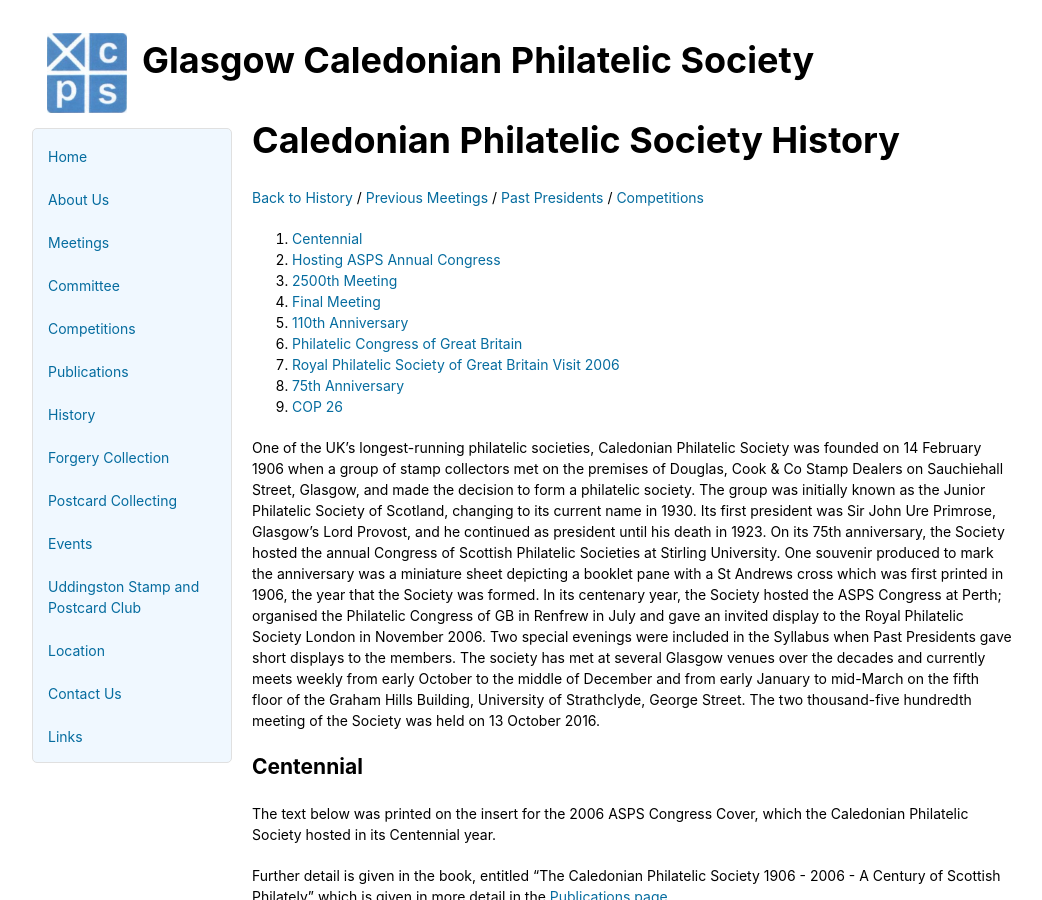
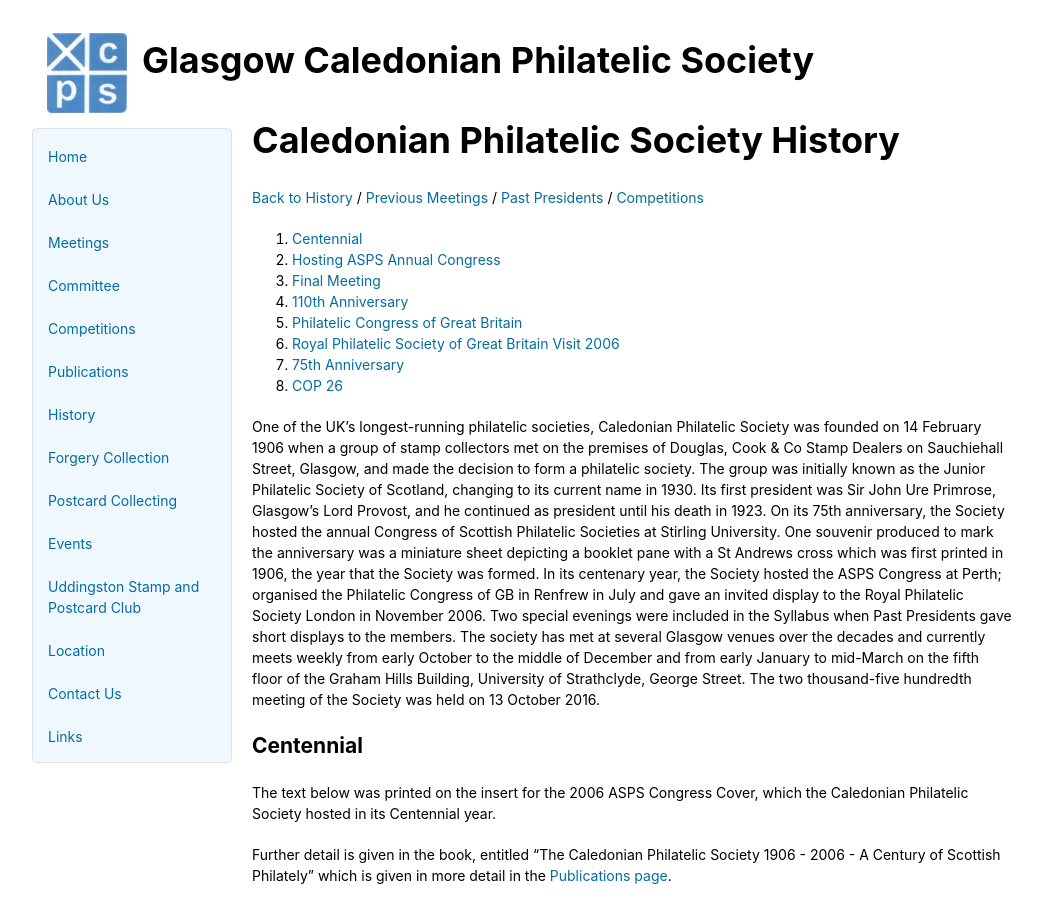
Before and after one commit to astalker/caledonian-stamps, a Jekyll site: the page built from history-caledonian.md, in a window 1280 px wide and 900 px high. Shown: the whole window, without its empty margins (118-1160 px from the left). Built offline with Jekyll 4.4.1, drawn with Linux system fonts in a browser that asks for light colours; our own code applies the rules of GitHub Pages for plain Markdown files.

Commit message:
Removal of link to 2500th meeting

```diff
--- a/history-caledonian.md
+++ b/history-caledonian.md
@@ -4,7 +4,6 @@
 
 1. [Centennial](#centennial)
 1. [Hosting ASPS Annual Congress](#hosting-asps-annual-congress)
-1. [2500th Meeting](#2500th-meeting)
 1. [Final Meeting](#the-final-meeting-of-caledonian-philatelic-society)
 1. [110th Anniversary](#110th-anniversary)
 1. [Philatelic Congress of Great Britain](#philatelic-congress-of-great-britain)
```
